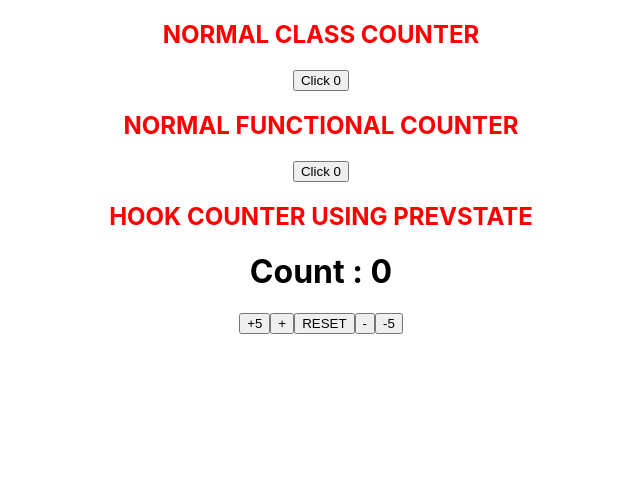
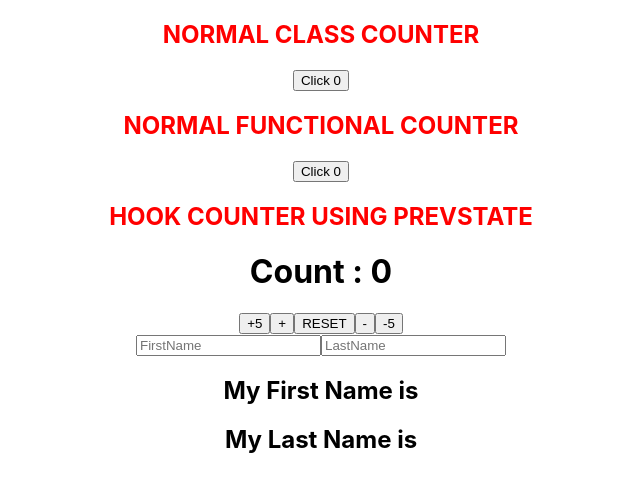
Before and after one commit to Prakashpreveen/React-HTTP, a React (Create React App) app: page / in a window 1280 px wide. Shown: the top 492 px of the page, without its empty margins (319-959 px from the left). Built offline with nearby package versions, Linux system fonts and the light colour scheme.

Commit message:
added hooks method

```diff
--- a/src/App.js
+++ b/src/App.js
@@ -6,6 +6,7 @@
 import ClassCounter from "./Components/StateHooks/ClassCounter";
 import HookCounter from "./Components/StateHooks/HookCounter";
 import HookCounterTwo from "./Components/StateHooks/HookCounterTwo";
+import HookCounterThree from "./Components/HookCounterThree";
 function App() {
   return (
     <div className="App">
@@ -14,6 +15,7 @@
       <ClassCounter />
       <HookCounter />
       <HookCounterTwo />
+      <HookCounterThree />
     </div>
   );
 }
--- /dev/null
+++ b/src/Components/HookCounterThree.js
@@ -0,0 +1,30 @@
+import React, { useState } from "react";
+
+function HookCounterThree() {
+  const [name, SetName] = useState({ firstname: "", lastname: "" });
+
+  return (
+    <div>
+      <>
+        <form>
+          <input
+            placeholder="FirstName"
+            name="name"
+            value={name.firstname}
+            onChange={(e) => SetName({ firstname: e.target.value })}
+          />
+          <input
+            placeholder="LastName"
+            name="name"
+            value={name.lastname}
+            onChange={(e) => SetName({ lastname: e.target.value })}
+          />
+          <h2>My First Name is {name.firstname}</h2>
+          <h2>My Last Name is {name.lastname}</h2>
+        </form>
+      </>
+    </div>
+  );
+}
+
+export default HookCounterThree;
```
